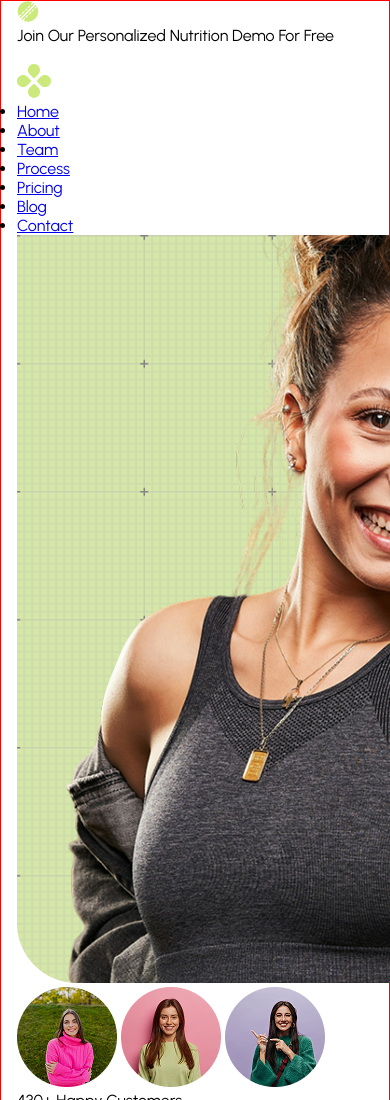
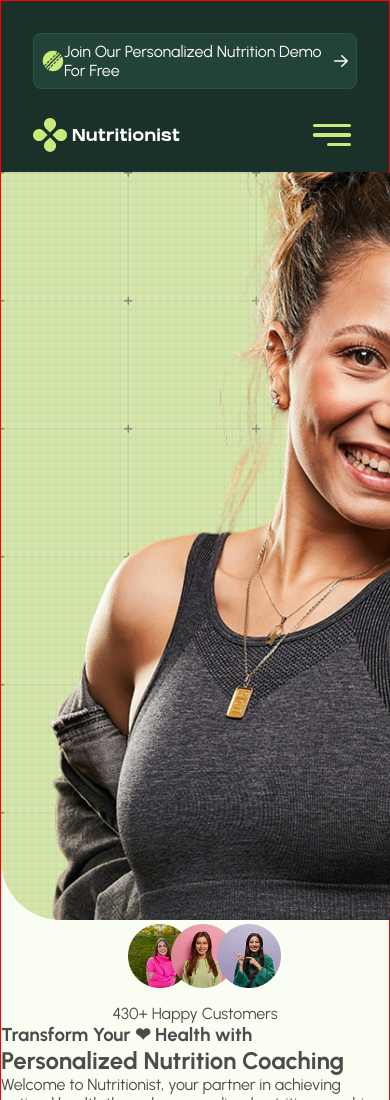
Before and after one commit to riyaueng/project_frontend-health-app, a website built with Vite: page index.html in a window 390 px wide. Shown: the top 1100 px of the page. Built offline with nearby package versions, Linux system fonts and the light colour scheme.

Commit message:
styling_mobile_layout

```diff
--- a/index.html
+++ b/index.html
@@ -30,17 +30,21 @@
         </nav>
 
         <div class="burger_menu">
-          <div class="burger"></div>
-          <div class="burger"></div>
-          <div class="burger"></div>
+          <div class="burger_1"></div>
+          <div class="burger_2"></div>
+          <div class="burger_3"></div>
         </div>
       </section>
+    </header>
 
+    <main>
       <section class="section_hero">
-        <img src="./src/img/hero_trainer_mobil.png" alt="Trainerin vor grünem Hintergrund" />
+        <div class="div_hero_image">
+          <img src="./src/img/hero_trainer_mobil.png" alt="Trainerin vor grünem Hintergrund" />
+        </div>
 
         <div class="wrapper_hero_sidetext">
-          <div class="div_costumers">
+          <div class="div_customers">
             <div class="wrapper_costumers_img">
               <img src="./src/img/happy_costumer1.png" alt="Glückliche Kundin in Pink" />
               <img src="./src/img/happy_costumer2.png" alt="Glücklich Kundin in hellem Grün" />
@@ -66,9 +70,7 @@
           </div>
         </div>
       </section>
-    </header>
 
-    <main>
       <section class="section_features">
         <div class="div_einleitung">
           <h2>Features</h2>
--- a/src/css/mobile.css
+++ b/src/css/mobile.css
@@ -1,7 +1,15 @@
-* {
-  box-sizing: border-box;
-  margin: 0;
-  padding: 0;
+:root {
+  font-family: "Urbanist-Variable", Helvetica, Arial, sans-serif;
+  font-weight: 400;
+
+  --primary-color: #cbea7b;
+  --secondary-color: #1a3129;
+  --font-color: #4c4c4d;
+  --bg-color: #fafdf2;
+  --box-bg-color: #f6fbe9;
+  --box-border-color: #f6fbe9;
+  --contact-bg-color: #234338;
+  --contact-border-color: #2c5446;
 }
 
 @font-face {
@@ -9,16 +17,113 @@
   src: url(/src/font/Urbanist-VariableFont_wght.ttf);
 }
 
-html {
-  font-size: 100%;
-  font-family: "Urbanist-Variable";
+* {
+  box-sizing: border-box;
+  margin: 0;
+  padding: 0;
 }
 
 body {
   border: 1px solid red;
   max-width: 100vw;
   min-width: 100vw;
-  padding: 0 1rem;
+  background-color: var(--bg-color);
+  color: var(--font-color);
+}
+
+/* * ------------------- Header ------------------ */
+
+header {
+  background-color: var(--secondary-color);
+  color: white;
+  padding: 1rem;
+}
+
+.section_topbar {
+  background-color: var(--contact-bg-color);
+  border: 0.1rem solid var(--contact-border-color);
+  border-radius: 0.5rem;
+  padding: 0.5rem;
+  margin: 1rem;
+  display: flex;
+  justify-content: space-between;
+}
+
+.section_navbar {
+  display: flex;
+  justify-content: space-between;
+  margin: 1.8rem 1rem 0;
+}
+
+.section_navbar nav {
+  display: none;
+}
+
+.burger_menu {
+  padding: 6px;
+  display: flex;
+  flex-direction: column;
+  align-items: end;
+  gap: 0.4rem;
+}
+
+.burger_1,
+.burger_2,
+.burger_3 {
+  background-color: var(--primary-color);
+  height: 0.2rem;
+  border-radius: 0.1rem;
+}
+
+.burger_1,
+.burger_2 {
+  width: 2.4rem;
+}
+
+.burger_3 {
+  width: 1.5rem;
+}
+
+/* * ------------------- Section Hero ------------------ */
+
+.div_hero_image {
+  width: 100vw;
+}
+
+.div_customers {
+  display: flex;
+  flex-direction: column;
+  align-items: center;
+  gap: 5rem;
+}
+
+.wrapper_costumers_img {
+  display: flex;
+  justify-content: center;
+  position: relative;
+}
+
+.wrapper_costumers_img img {
+  position: absolute;
+  width: 4rem;
+}
+
+.wrapper_costumers_img img:first-of-type {
+  top: 0;
+  left: -4.2rem;
+  z-index: 1;
+}
+
+.wrapper_costumers_img img:nth-of-type(2) {
+  top: 0;
+  left: -1.5rem;
+  z-index: 2;
+}
+
+.wrapper_costumers_img img:last-of-type {
+  top: 0;
+  left: 1.4rem;
+  z-index: 3;
 }
 
 /* * ------------------- Section Calculator ------------------ */
@@ -27,7 +132,6 @@ body {
 
 .section_calculator {
   padding: 1rem;
-  border: 1px solid green;
 }
 
 .box_input input,
```
